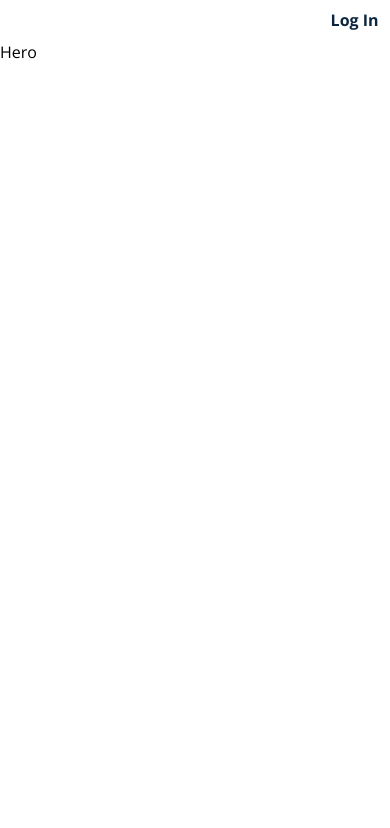
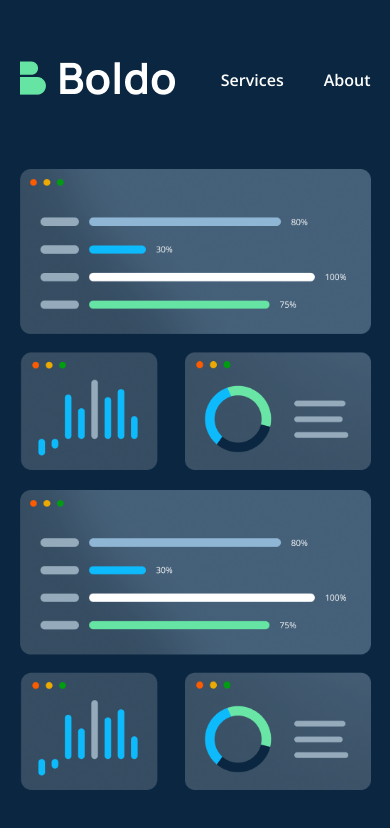
Before and after one commit to Golden-Ogbeka/Boldo-Design-Implementation, a Next.js app: page / in a window 390 px wide. Shown: the top 828 px of the page. Built offline with nearby package versions, Linux system fonts and the light colour scheme.

Commit message:
hero section

```diff
--- a/components/Homepage/HeroSection.tsx
+++ b/components/Homepage/HeroSection.tsx
@@ -1,11 +1,21 @@
 import React from 'react';
 import Navbar from '../layout/Navbar/Navbar';
+import styles from '../../styles/HeroSection.module.css';
+import HeroImage from '../../public/images/hero/hero.png';
+import Image from 'next/image';
 
 function HeroSection() {
 	return (
-		<div>
+		<div className={`pl-[5vw] pr-[5vw] pt-[56px] pb-[64px] ${styles.container}`}>
 			<Navbar />
-			<span>Hero</span>
+			<div className='flex flex-row flex-wrap pt-[65px] pb-[56px] items-center gap-5'>
+				<div className='text-white md:flex-[60%] sm:flex-[100%] flex flex-col lg:items-start sm:items-center'>
+					<Image src={HeroImage} alt='Boldo Product' objectFit='contain' />
+				</div>
+				<div className='text-white md:flex-[36%] sm:flex-[100%] flex flex-col lg:items-end sm:items-center'>
+					<Image src={HeroImage} alt='Boldo Product' objectFit='contain' />
+				</div>
+			</div>
 		</div>
 	);
 }
--- a/components/layout/Navbar/Navbar.tsx
+++ b/components/layout/Navbar/Navbar.tsx
@@ -11,7 +11,7 @@ function Navbar() {
 				<Image src={Logo} alt='Boldo' />
 			</div>
 			<div className={styles.linkContainer}>
-				<a href='#product' className={styles.navLink}>
+				<a href='#product' className={styles.navLink + ' desktopLink'}>
 					Product
 				</a>
 				<a href='#services' className={styles.navLink}>
@@ -20,7 +20,7 @@ function Navbar() {
 				<Link href='/about'>
 					<span className={styles.navLink}>About</span>
 				</Link>
-				<button className={styles.navButton}>Log In</button>
+				<button className={styles.navButton + ' desktopLink'}>Log In</button>
 			</div>
 		</div>
 	);
--- /dev/null
+++ b/styles/HeroSection.module.css
@@ -0,0 +1,5 @@
+.container {
+	background-image: url(../public/images/hero/wallpaper.png);
+	background-size: cover;
+	background-repeat: no-repeat;
+}
--- a/styles/Navbar.module.css
+++ b/styles/Navbar.module.css
@@ -2,6 +2,7 @@
 	display: flex;
 	align-items: center;
 	flex-direction: row;
+	flex-wrap: wrap;
 }
 
 .navLink {
--- a/styles/globals.css
+++ b/styles/globals.css
@@ -35,3 +35,9 @@ a {
 	transform: translateX(0);
 	opacity: 1;
 }
+
+@media (max-width: 800px) {
+	.desktopLink {
+		display: none !important;
+	}
+}
```
Also changed, not shown: public/images/hero/hero.png (renamed from public/images/hero.png), public/images/hero/wallpaper.png (added).
